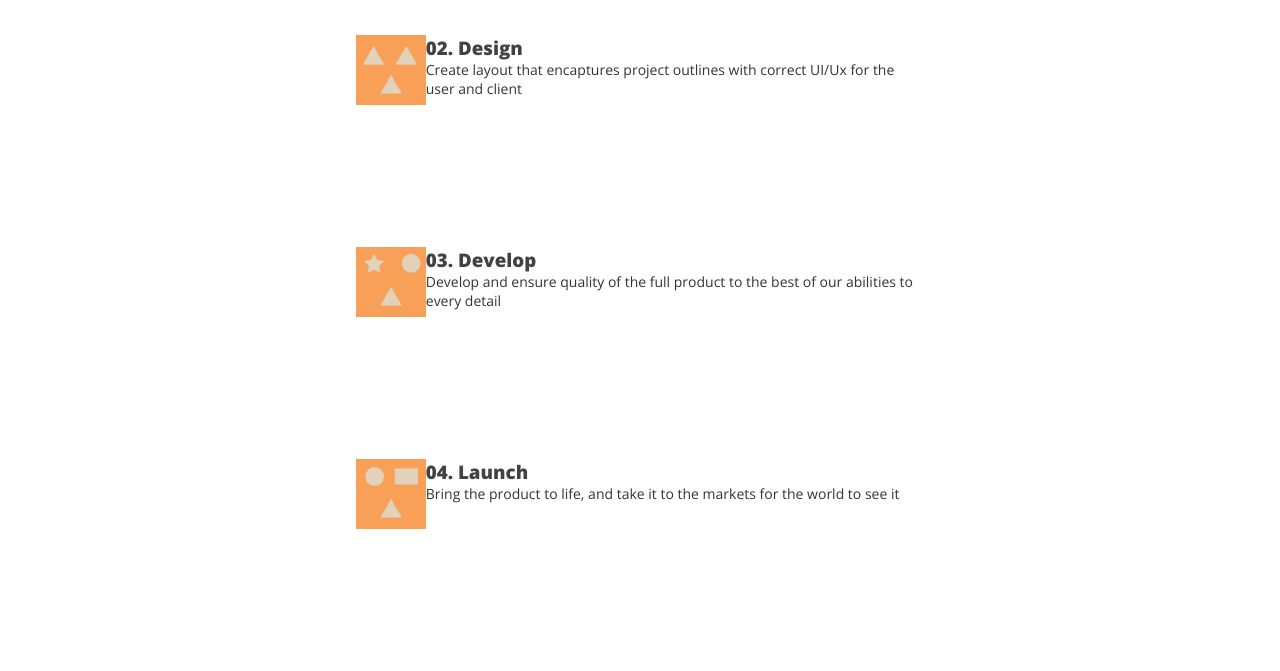
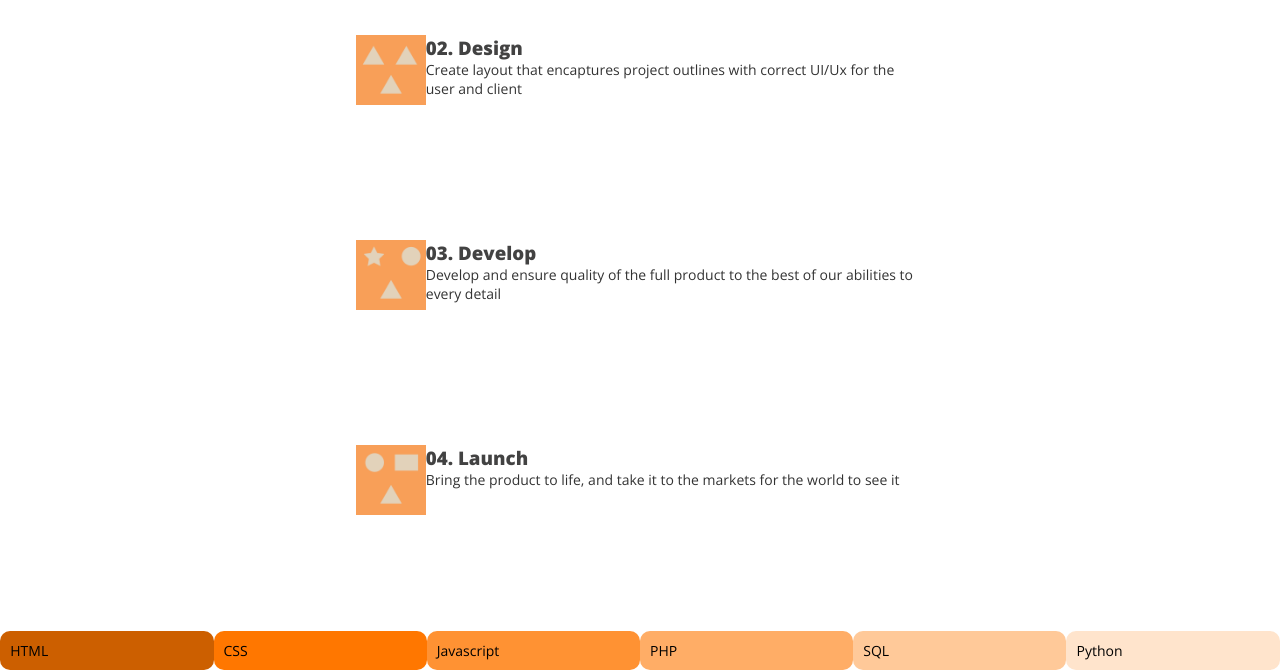
Before and after one commit to Leymabeans/personal-portfolio, a PHP site: page /HTML/home.html in a window 1280 px wide. Shown: the part 1861-2532 px from the top of the page. Run offline with PHP 8.4, Linux system fonts and the light colour scheme.

Commit message:
Started Language Stack section

```diff
--- a/HTML/home.html
+++ b/HTML/home.html
@@ -52,6 +52,8 @@
         </div>
       </div>
 
+
+
 <!--Step Process====================================================-->
       <div class="container">
         <h1 id="goal"> Our Process</h1>
@@ -59,7 +61,6 @@
 
           <section class="steps">
             <img width="70px" height="70px" class="image"src="../MISC/Step1.jpg">
-            <div class="textcontent">
               <h3>01. Strategize</h3>
               <p>Take all information presented, discussed, and researched and apply it to practical use</p>
             </div>
@@ -84,5 +85,16 @@
           </section>
         </div>
       </div>
+
+
+<!--Language Stack-->
+      <div class="grid-container2">
+        <p id="html">HTML</p>
+        <p id="css">CSS</p>
+        <p id="js">Javascript</p>
+        <p id="php">PHP</p>
+        <p id="sql">SQL</p>
+        <p id="py">Python</p>
+      </div>
     </body>
 </html>
--- a/STYLE/homeStyle.css
+++ b/STYLE/homeStyle.css
@@ -13,6 +13,12 @@
   align-content: center;
 }
 
+.grid-container2 {
+  display: grid;
+  grid-template-columns: 16.66% 16.66% 16.66% 16.66% 16.66% 16.66%;
+  justify-content: center;
+  align-content: center;
+}
 
 
 /*Header=============================*/
@@ -75,7 +81,7 @@
 
 
 
-/*Biography========================*/
+/*Biography=========================*/
 .biosection {
   background-color: #F7882f;
   position: relative;
@@ -138,8 +144,8 @@ div.biography > p {
 
 .steps:hover {
   cursor: pointer;
-  transition: all 0.7s;
-  transform: scale(1.2);
+  transition: all 1.4s;
+  transform: scale(1.1);
   opacity: 1;
 }
 
@@ -154,3 +160,47 @@ h3 {
 p {
   font-size: 14px;
 }
+
+
+/*Language Stack==================*/
+.grid-container2 > p {
+  margin: 0;
+  padding: 10px;
+  border-radius: 10px;
+  opacity: 1;
+}
+
+.grid-container2 > p:hover {
+  cursor: pointer;
+  opacity: 0.8;
+}
+
+#html {
+  grid-column: 1 / 2;
+  background-color: hsl(28, 100%, 40%);
+}
+
+#css {
+  grid-column: 2 / 3;
+  background-color: hsl(28, 100%, 50%);
+}
+
+#js {
+  grid-column: 3 / 4;
+  background-color: hsl(28, 100%, 60%);
+}
+
+#php {
+  grid-column: 4 / 5;
+  background-color: hsl(28, 100%, 70%);
+}
+
+#sql {
+  grid-column: 5 / 6;
+  background-color: hsl(28, 100%, 80%);
+}
+
+#py {
+  grid-column: 6 / 7;
+  background-color: hsl(28, 100%, 90%);
+}
```
